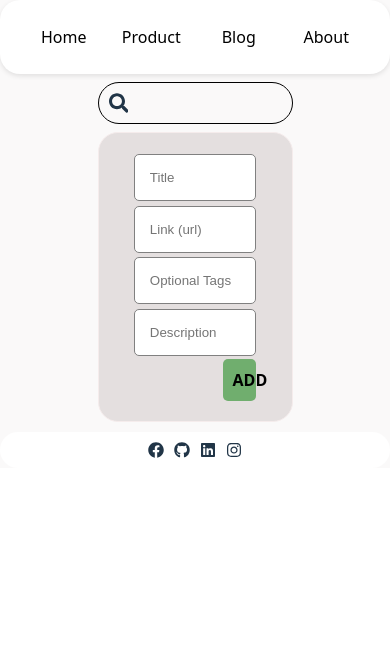
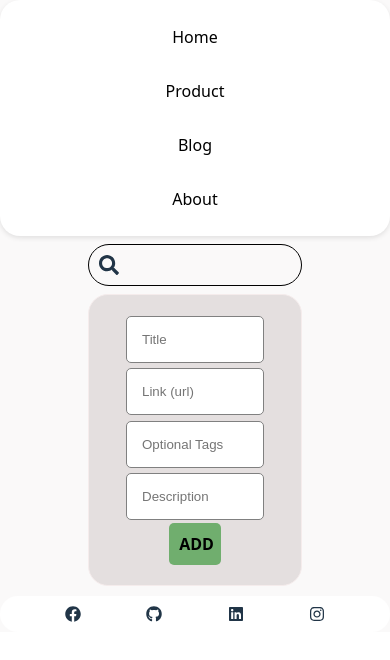
Before and after one commit to Shantela21/react-ts-task-2, a React (Vite) app: page / in a window 390 px wide. Shown: the top 660 px of the page. Built offline with nearby package versions, Linux system fonts and the light colour scheme.

Commit message:
feat:Readme, added a readme file

```diff
--- a/src/App.css
+++ b/src/App.css
@@ -218,3 +218,92 @@ td {
   gap: 10px;
   justify-content: space-evenly;
 }
+
+/* ============================= */
+/* 📱 Media Queries for Responsiveness */
+/* ============================= */
+
+/* Extra small devices (phones, portrait) - 320px */
+@media (max-width: 320px) {
+  .search-container, .form, .table {
+    width: 90%;
+    margin-left: 5%;
+  }
+
+  .add-btn {
+    width: 100%;
+    margin-left: 0;
+  }
+
+  .footer {
+    flex-direction: column;
+    gap: 20px;
+  }
+
+  .footer > p {
+    padding: 5%;
+  }
+}
+
+/* Small devices (phones, landscape) - 480px */
+@media (max-width: 480px) {
+  .search-container, .form, .table {
+    width: 85%;
+    margin-left: 7.5%;
+  }
+
+  .add-btn {
+    width: 80%;
+    margin-left: 10%;
+  }
+
+  .topnav {
+    flex-direction: column;
+    align-items: center;
+    gap: 10px;
+  }
+}
+
+/* Medium devices (tablets) - 768px */
+@media (max-width: 768px) {
+  .search-container, .form, .table {
+    width: 70%;
+    margin-left: 15%;
+  }
+
+  .add-btn {
+    width: 50%;
+    margin-left: 25%;
+  }
+
+  .footer {
+    flex-direction: column;
+    gap: 30px;
+  }
+}
+
+/* Large devices (small laptops) - 1024px */
+@media (max-width: 1024px) {
+  .search-container, .form, .table {
+    width: 60%;
+    margin-left: 20%;
+  }
+
+  .add-btn {
+    width: 40%;
+    margin-left: 30%;
+  }
+}
+
+/* Extra large devices (desktops) - 1200px */
+@media (max-width: 1200px) {
+  .search-container, .form, .table {
+    width: 55%;
+    margin-left: 22.5%;
+  }
+
+  .add-btn {
+    width: 30%;
+    margin-left: 35%;
+  }
+}
```
Also changed, not shown: 1 other file (tests, documents, lock files or other folders).
